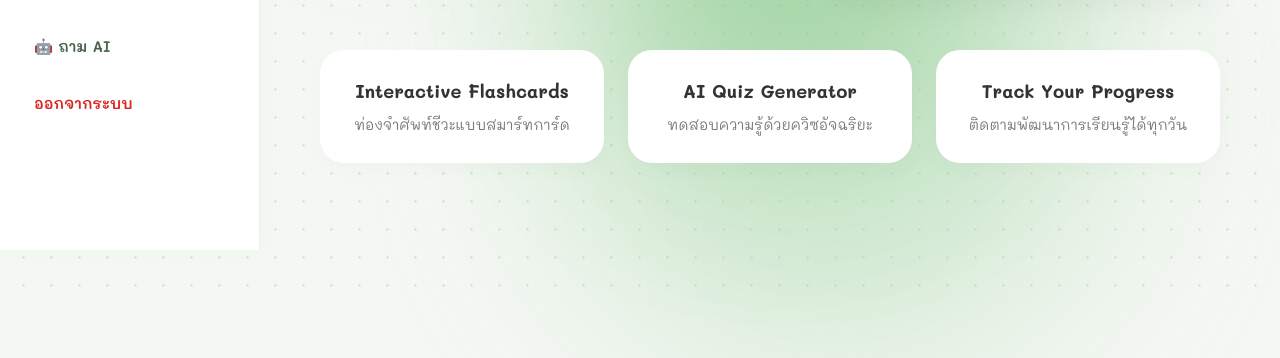
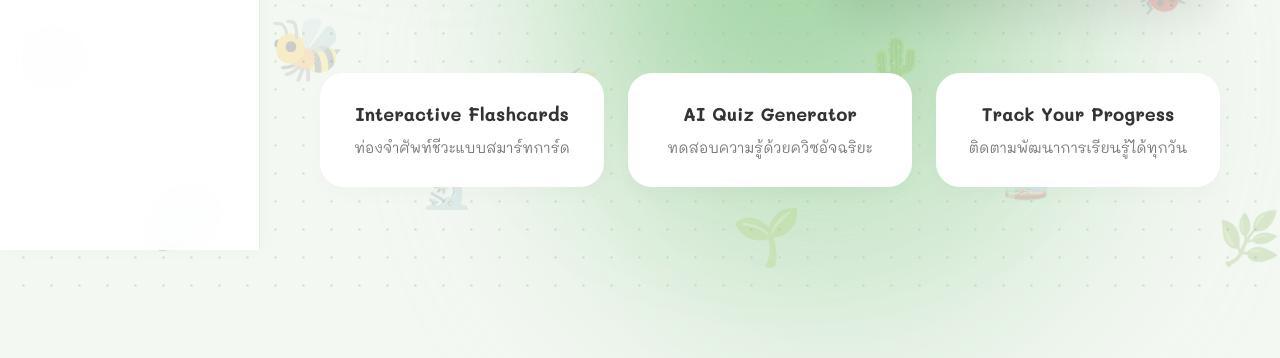
Before and after one commit to asiatiqu/reanBio, a Django app: page / in a window 1280 px wide; the page is wider, and only the part inside the window is pictured. Shown: the part 550-908 px from the top of that part. Run offline with Django 5.2, Linux system fonts and the light colour scheme; a user stored in the database is signed in; some libraries are stand-ins or nearby versions.

Commit message:
Make reanBio installable as a home-screen app on iPad/iOS
Adds a web app manifest and apple-touch-icon meta tags so opening the site
in Safari and tapping "Add to Home Screen" gives a proper app icon and
launches full-screen without the browser UI. Icon is cropped from the
existing reanBio virus mark, on the brand's light-green background.

Co-Authored-By: Claude Sonnet 5 <noreply@anthropic.com>
Claude-Session: https://claude.ai/code/session_01AstHbN9Z7wT2isDoBd2V7J

```diff
--- a/reanBio/templates/base.html
+++ b/reanBio/templates/base.html
@@ -3,9 +3,22 @@
 
 <head>
   <meta charset="UTF-8">
-  <meta name="viewport" content="width=device-width, initial-scale=1.0">
+  <meta name="viewport" content="width=device-width, initial-scale=1.0, viewport-fit=cover">
   <title>{% block title %}reanBio{% endblock %}</title>
   {% load static %}
+
+  <!-- 📌 ทำให้เปิดจากไอแพด/มือถือแล้วรู้สึกเหมือนแอพ: กด "เพิ่มลงหน้าจอโฮม" แล้วเปิดเต็มจอ ไม่มีแถบ Safari -->
+  <link rel="manifest" href="{% static 'reanBio/manifest.json' %}">
+  <meta name="theme-color" content="#329632">
+
+  <!-- 📌 รองรับ iOS/iPadOS โดยเฉพาะ (Safari ยังไม่อ่านค่าจาก manifest.json ทั้งหมด ต้องใส่ meta tag พวกนี้ควบคู่ไปด้วย) -->
+  <meta name="apple-mobile-web-app-capable" content="yes">
+  <meta name="apple-mobile-web-app-status-bar-style" content="default">
+  <meta name="apple-mobile-web-app-title" content="reanBio">
+  <link rel="apple-touch-icon" sizes="180x180" href="{% static 'reanBio/images/icons/icon-180.png' %}">
+  <link rel="apple-touch-icon" sizes="167x167" href="{% static 'reanBio/images/icons/icon-167.png' %}">
+  <link rel="apple-touch-icon" sizes="152x152" href="{% static 'reanBio/images/icons/icon-152.png' %}">
+  <link rel="icon" type="image/png" sizes="192x192" href="{% static 'reanBio/images/icons/icon-192.png' %}">
 
   <link rel="preconnect" href="https://fonts.googleapis.com">
   <link rel="preconnect" href="https://fonts.gstatic.com" crossorigin>
@@ -100,7 +113,179 @@
       left: 45%;
     }
 
-    /* Sidebar สีขาวมินิมอล */
+    /* 🦠 3. Floating Emojis (จัดวางตำแหน่ง 25 ตัวกระจายทั่วจอ) */
+    .bg-animation {
+      position: absolute;
+      inset: -50px;
+      overflow: hidden;
+      z-index: 0;
+      pointer-events: none;
+    }
+
+    .emoji {
+      position: absolute;
+      opacity: 0.18;
+      transition: transform 0.15s ease-out;
+      will-change: transform;
+      user-select: none;
+    }
+
+    /* แถวที่ 1 (ด้านบน) */
+    .emoji:nth-child(1) {
+      top: 6%;
+      left: 8%;
+      font-size: 3.5rem;
+    }
+
+    .emoji:nth-child(2) {
+      top: 12%;
+      left: 28%;
+      font-size: 2.2rem;
+    }
+
+    .emoji:nth-child(3) {
+      top: 5%;
+      left: 52%;
+      font-size: 3.0rem;
+    }
+
+    .emoji:nth-child(4) {
+      top: 10%;
+      left: 75%;
+      font-size: 3.8rem;
+    }
+
+    .emoji:nth-child(5) {
+      top: 8%;
+      left: 92%;
+      font-size: 2.5rem;
+    }
+
+    /* แถวที่ 2 (บนค่อนกลาง) */
+    .emoji:nth-child(6) {
+      top: 28%;
+      left: 5%;
+      font-size: 2.8rem;
+    }
+
+    .emoji:nth-child(7) {
+      top: 25%;
+      left: 22%;
+      font-size: 3.2rem;
+    }
+
+    .emoji:nth-child(8) {
+      top: 32%;
+      left: 42%;
+      font-size: 2.4rem;
+    }
+
+    .emoji:nth-child(9) {
+      top: 22%;
+      left: 65%;
+      font-size: 3.6rem;
+    }
+
+    .emoji:nth-child(10) {
+      top: 30%;
+      left: 85%;
+      font-size: 2.7rem;
+    }
+
+    /* แถวที่ 3 (ตรงกลาง) */
+    .emoji:nth-child(11) {
+      top: 48%;
+      left: 12%;
+      font-size: 3.4rem;
+    }
+
+    .emoji:nth-child(12) {
+      top: 52%;
+      left: 30%;
+      font-size: 2.6rem;
+    }
+
+    .emoji:nth-child(13) {
+      top: 45%;
+      left: 50%;
+      font-size: 3.0rem;
+    }
+
+    .emoji:nth-child(14) {
+      top: 55%;
+      left: 72%;
+      font-size: 2.2rem;
+    }
+
+    .emoji:nth-child(15) {
+      top: 48%;
+      left: 90%;
+      font-size: 3.5rem;
+    }
+
+    /* แถวที่ 4 (กลางค่อนล่าง) */
+    .emoji:nth-child(16) {
+      top: 70%;
+      left: 6%;
+      font-size: 2.5rem;
+    }
+
+    .emoji:nth-child(17) {
+      top: 68%;
+      left: 24%;
+      font-size: 3.8rem;
+    }
+
+    .emoji:nth-child(18) {
+      top: 75%;
+      left: 45%;
+      font-size: 2.3rem;
+    }
+
+    .emoji:nth-child(19) {
+      top: 72%;
+      left: 68%;
+      font-size: 3.2rem;
+    }
+
+    .emoji:nth-child(20) {
+      top: 65%;
+      left: 88%;
+      font-size: 2.8rem;
+    }
+
+    /* แถวที่ 5 (ด้านล่าง) */
+    .emoji:nth-child(21) {
+      top: 88%;
+      left: 15%;
+      font-size: 3.0rem;
+    }
+
+    .emoji:nth-child(22) {
+      top: 85%;
+      left: 35%;
+      font-size: 2.6rem;
+    }
+
+    .emoji:nth-child(23) {
+      top: 90%;
+      left: 58%;
+      font-size: 3.5rem;
+    }
+
+    .emoji:nth-child(24) {
+      top: 86%;
+      left: 78%;
+      font-size: 2.4rem;
+    }
+
+    .emoji:nth-child(25) {
+      top: 92%;
+      left: 94%;
+      font-size: 3.2rem;
+    }
+
+    /* 📌 Sidebar สีขาวมินิมอล */
     .sidebar {
       width: 260px;
       background: rgba(255, 255, 255, 0.9);
@@ -169,16 +354,7 @@
       box-shadow: 0 4px 12px rgba(50, 150, 50, 0.25);
     }
 
-    .nav-menu a.logout-link {
-      color: #dc2626;
-    }
-
-    .nav-menu a.logout-link:hover {
-      background-color: #fee2e2;
-      color: #dc2626;
-    }
-
-    /* Main Layout Structure */
+    /* 📌 Main Layout Structure */
     .main-container {
       flex: 1;
       display: flex;
@@ -268,13 +444,13 @@
       flex-shrink: 0;
     }
 
-    /* Content Wrapper */
+    /* 📌 Content Wrapper */
     .content-wrapper {
       flex: 1;
       padding: 40px 60px;
       display: flex;
       flex-direction: column;
-      justify-content: flex-start;
+      justify-content: center;
       align-items: center;
       width: 100%;
     }
@@ -496,7 +643,39 @@
   <div class="glow-orb glow-orb-2"></div>
   <div class="glow-orb glow-orb-3"></div>
 
-  <!-- ฉากหลังสีดำเมื่อเปิดเมนูในมือถือ -->
+  <div class="bg-animation">
+    <div class="emoji">🧬</div>
+    <div class="emoji">🦠</div>
+    <div class="emoji">🌿</div>
+    <div class="emoji">🔬</div>
+    <div class="emoji">🧫</div>
+
+    <div class="emoji">🌱</div>
+    <div class="emoji">🍄</div>
+    <div class="emoji">🦋</div>
+    <div class="emoji">🐛</div>
+    <div class="emoji">🩸</div>
+
+    <div class="emoji">🧠</div>
+    <div class="emoji">🫀</div>
+    <div class="emoji">🧪</div>
+    <div class="emoji">🍃</div>
+    <div class="emoji">🦴</div>
+
+    <div class="emoji">🫁</div>
+    <div class="emoji">🐝</div>
+    <div class="emoji">🌾</div>
+    <div class="emoji">🌵</div>
+    <div class="emoji">🐞</div>
+
+    <div class="emoji">🧬</div>
+    <div class="emoji">🔬</div>
+    <div class="emoji">🌱</div>
+    <div class="emoji">🧫</div>
+    <div class="emoji">🌿</div>
+  </div>
+
+  <!-- 📱 ฉากหลังสีดำเมื่อเปิดเมนูในมือถือ -->
   <div id="mobile-backdrop" onclick="toggleMobileSidebar()"></div>
 
   {% if request.resolver_match.url_name != 'login' and request.resolver_match.url_name != 'signup' %}
@@ -506,41 +685,29 @@
     </a>
 
     <nav class="nav-menu">
-      <a href="{% url 'home' %}" class="{% if request.resolver_match.url_name == 'home' %}active{% endif %}">หน้าหลัก</a>
+      <a href="{% url 'home' %}" class="{% if request.resolver_match.url_name == 'home' %}active{% endif %}">🏠 หน้าหลัก</a>
 
       {% if request.user.is_authenticated %}
-        <a href="{% url 'profile' %}" class="{% if request.resolver_match.url_name == 'profile' %}active{% endif %}">ข้อมูลส่วนตัว</a>
+        <a href="{% url 'profile' %}" class="{% if request.resolver_match.url_name == 'profile' %}active{% endif %}">👤 ข้อมูลส่วนตัว</a>
+        <a href="{% url 'lessons' %}" class="{% if request.resolver_match.url_name == 'lessons' %}active{% endif %}">📚 บทเรียน</a>
 
-        <!-- แยกเมนูตามบทบาทคุณครู / นักเรียน -->
+        <!-- 📌 แยกเมนูตามบทบาทคุณครู / นักเรียน -->
         {% if request.user.is_teacher %}
-          <a href="{% url 'teacher_dashboard' %}" class="{% if request.resolver_match.url_name == 'teacher_dashboard' %}active{% endif %}">แดชบอร์ดห้องเรียน</a>
+          <a href="{% url 'teacher_dashboard' %}" class="{% if request.resolver_match.url_name == 'teacher_dashboard' %}active{% endif %}">🏫 แดชบอร์ดห้องเรียน</a>
         {% else %}
-          <a href="{% url 'my_classrooms' %}" class="{% if request.resolver_match.url_name == 'my_classrooms' %}active{% endif %}">ห้องเรียนของฉัน</a>
+          <a href="{% url 'my_classrooms' %}" class="{% if request.resolver_match.url_name == 'my_classrooms' %}active{% endif %}">🏫 ห้องเรียนของฉัน</a>
         {% endif %}
 
-        <a href="{% url 'lessons' %}" class="{% if request.resolver_match.url_name == 'lessons' %}active{% endif %}">บทเรียน</a>
-      {% endif %}
-
-      <a href="{% url 'lesson_3d_hub' %}" class="{% if request.resolver_match.url_name == 'lesson_3d_hub' or request.resolver_match.url_name == 'lesson_3d' %}active{% endif %}">สื่อ 3D</a>
-
-      {% if request.user.is_authenticated and not request.user.is_teacher %}
-        <a href="{% url 'quiz_generator' %}" class="{% if request.resolver_match.url_name == 'quiz_generator' %}active{% endif %}">สร้างแบบทดสอบ</a>
-      {% endif %}
-
-      <a href="{% url 'flashcards' %}" class="{% if request.resolver_match.url_name == 'flashcards' or request.resolver_match.url_name == 'flashcard_deck_detail' or request.resolver_match.url_name == 'flashcard_deck_study' %}active{% endif %}">การ์ดคำศัพท์</a>
-
-      {% if request.user.is_authenticated %}
-        <a href="{% url 'ask_ai' %}" class="{% if request.resolver_match.url_name == 'ask_ai' %}active{% endif %}">🤖 ถาม AI</a>
-        <a href="{% url 'logout' %}" class="logout-link">ออกจากระบบ</a>
+        <a href="{% url 'logout' %}">🚪 ออกจากระบบ</a>
       {% else %}
-        <a href="{% url 'login' %}">เข้าสู่ระบบ</a>
-        <a href="{% url 'signup' %}">สมัครสมาชิก</a>
+        <a href="{% url 'login' %}">🔑 เข้าสู่ระบบ</a>
+        <a href="{% url 'signup' %}">📝 สมัครสมาชิก</a>
       {% endif %}
     </nav>
 
     {% if request.resolver_match.url_name != 'home' %}
     <div style="margin-top: auto;">
-      <a href="{% url 'home' %}" class="btn-back-home">← กลับหน้าหลัก</a>
+      <a href="{% url 'home' %}" class="btn-back-home">⬅️ กลับหน้าหลัก</a>
     </div>
     {% endif %}
   </aside>
@@ -627,10 +795,17 @@
         if (orb1) orb1.style.transform = `translate3d(${mouseX * -65}px, ${mouseY * -65}px, 0)`;
         if (orb2) orb2.style.transform = `translate3d(${mouseX * 85}px, ${mouseY * 85}px, 0)`;
         if (orb3) orb3.style.transform = `translate3d(${mouseX * -45}px, ${mouseY * -45}px, 0)`;
+
+        // 3. ขยับอีโมจิชีววิทยาตามทิศทางเมาส์ด้วยระดับความเร็วแยกรายตัว
+        const emojis = document.querySelectorAll('.emoji');
+        emojis.forEach((emoji, idx) => {
+          const factor = ((idx % 5) + 1) * 12;
+          emoji.style.transform = `translate3d(${mouseX * factor}px, ${mouseY * factor}px, 0)`;
+        });
       });
     }
 
-    // Toggle Profile Dropdown
+    // 📌 Toggle Profile Dropdown
     function toggleProfileDropdown() {
       const dropdown = document.getElementById('profile-dropdown');
       const arrow = document.getElementById('arrow-icon');
@@ -651,22 +826,6 @@
         if (arrow) arrow.style.transform = 'rotate(0deg)';
       }
     });
-
-    // กล่องข้อความแจ้งเตือนสั้นๆ ใช้ร่วมกันได้ทุกหน้า เช่น ปุ่มที่ยังไม่พร้อมใช้งานเต็มรูปแบบ
-    function reanBioToast(message) {
-      let toast = document.getElementById('reanbio-toast');
-      if (!toast) {
-        toast = document.createElement('div');
-        toast.id = 'reanbio-toast';
-        document.body.appendChild(toast);
-      }
-      toast.textContent = message;
-      toast.classList.add('show');
-      clearTimeout(toast._hideTimer);
-      toast._hideTimer = setTimeout(() => {
-        toast.classList.remove('show');
-      }, 2600);
-    }
   </script>
 
 </body>
```
Also changed, not shown: other parts of reanBio/templates/base.html (+15 -43 lines), reanBio/static/reanBio/images/icons/icon-152.png (added), reanBio/static/reanBio/images/icons/icon-167.png (added), reanBio/static/reanBio/images/icons/icon-180.png (added), reanBio/static/reanBio/images/icons/icon-192.png (added), reanBio/static/reanBio/images/icons/icon-512-maskable.png (added), reanBio/static/reanBio/images/icons/icon-512.png (added), reanBio/static/reanBio/manifest.json (added).
